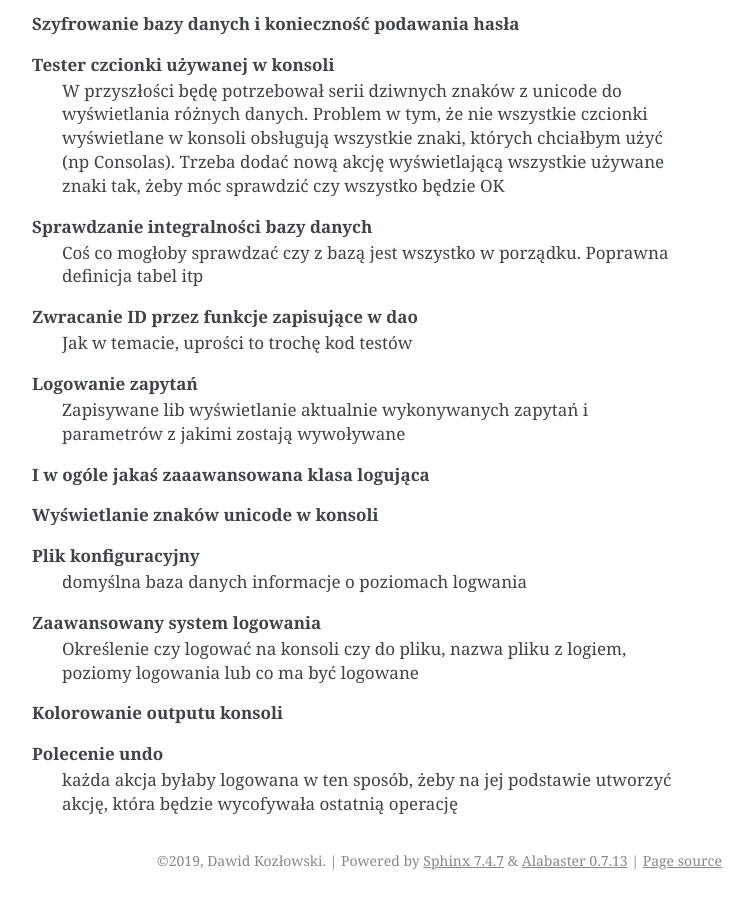
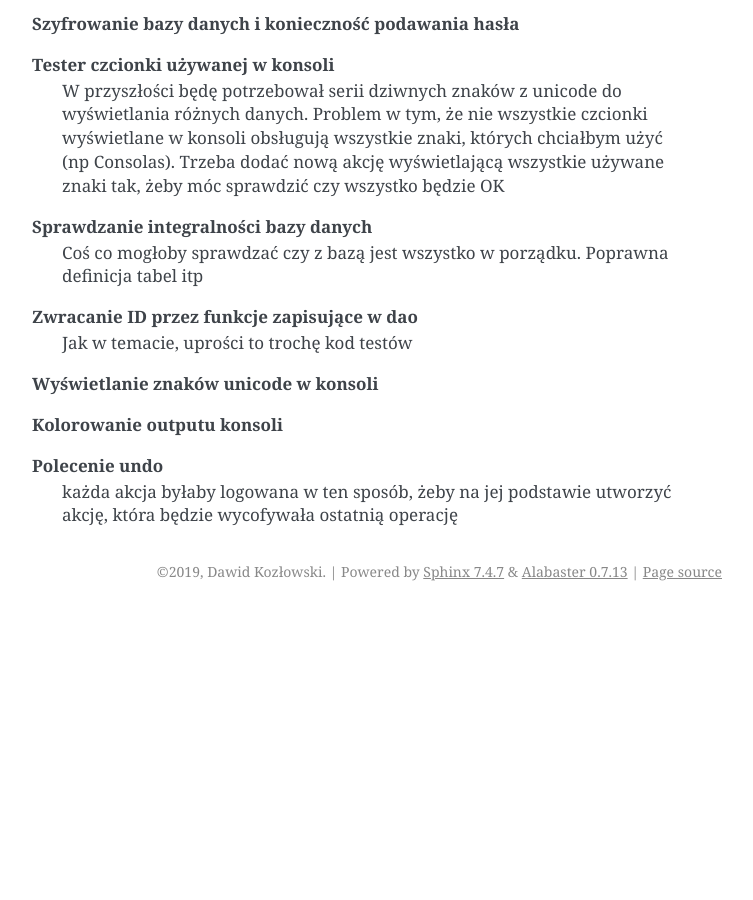
Before and after one commit to minescias/HabitTacker, a Sphinx documentation site: the page built from Documentation/source/Versions.rst, in a window 1280 px wide and 900 px high, scrolled down 1325 px. Shown: the whole window, without its empty margins (388-1141 px from the left). Built offline with Sphinx 7.4.7, drawn with Linux system fonts in a browser that asks for light colours; after the commit the page ends 1936 px from its top, so only the background shows below that; some of the changed text lies outside the part shown.

Commit message:
Created version 0.2

```diff
--- a/Documentation/source/Versions.rst
+++ b/Documentation/source/Versions.rst
@@ -56,21 +56,7 @@ przyszłości ale na razie jest za wcześnie, żeby pisać o tym w Task.rst
 **Zwracanie ID przez funkcje zapisujące w dao**
     Jak w temacie, uprości to trochę kod testów
 
-**Logowanie zapytań**
-    Zapisywane lib wyświetlanie aktualnie wykonywanych zapytań i parametrów z
-    jakimi zostają wywoływane
-
-**I w ogóle jakaś zaaawansowana klasa logująca**
-
 **Wyświetlanie znaków unicode w konsoli**
-
-**Plik konfiguracyjny**
-    domyślna baza danych
-    informacje o poziomach logwania
-
-**Zaawansowany system logowania**
-    Określenie czy logować na konsoli czy do pliku, nazwa pliku z logiem,
-    poziomy logowania lub co ma być logowane
 
 **Kolorowanie outputu konsoli**
 
```
Also changed, not shown: other parts of Documentation/source/Versions.rst (+1 -1 lines), 1 other file.
